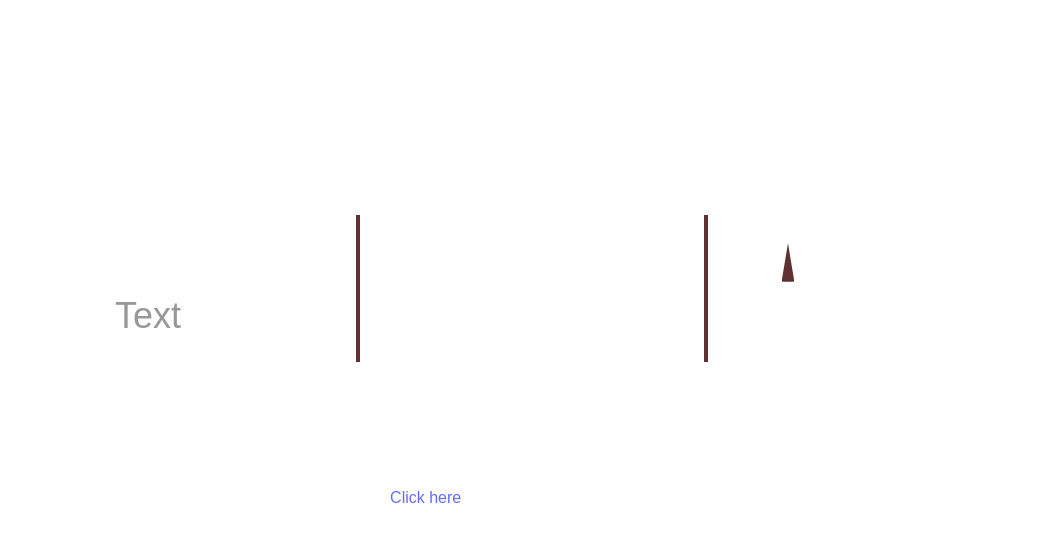
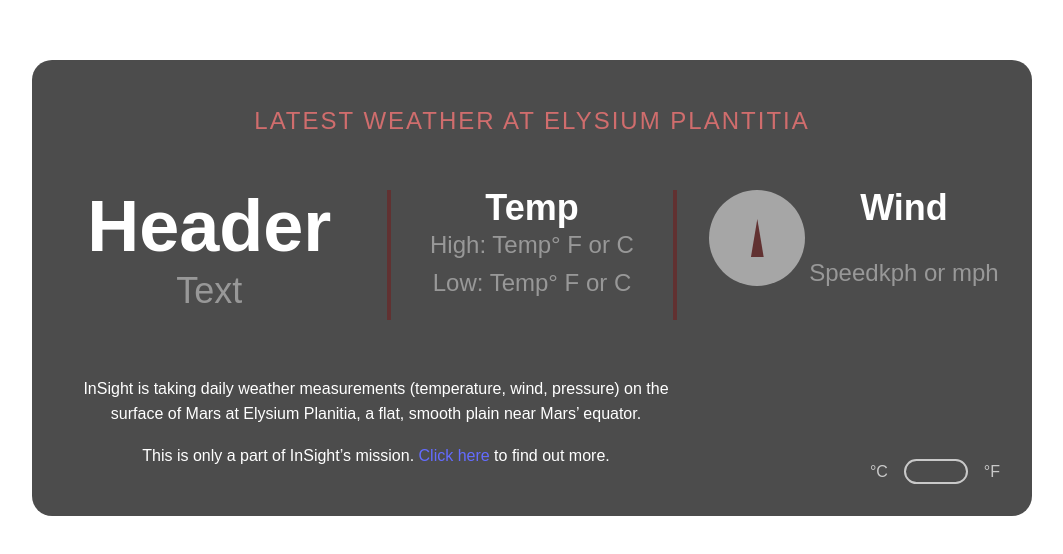
Before and after one commit to radhaya9av/the-mars, a React (Vite) app: page / in a window 1280 px wide. Shown: the part 112-666 px from the top of the page, without its empty margins (108-1171 px from the left). Built offline with nearby package versions, Linux system fonts and the light colour scheme.

Commit message:
MarsWeather_stylingImproved

```diff
--- a/src/components/Info.jsx
+++ b/src/components/Info.jsx
@@ -13,7 +13,7 @@ function Info() {
             </p>
             <p>
                 This is only a part of InSight’s mission.{' '}
-                <a href='https://mars.nasa.gov/insight/mission/overview/'>Click here</a>
+                <a href='https://mars.nasa.gov/insight/mission/overview/'> Click here </a>
                 to find out more.
             </p>
         </div>
--- a/src/components/Unit.jsx
+++ b/src/components/Unit.jsx
@@ -7,6 +7,7 @@ function Unit() {
       <>
         <div className = "UnitStyles">
             <label htmlFor='cel'>°C</label>
+            <div className = "Toggle"></div>
             <label htmlFor='fah'>°F</label>
         </div>
       </>
--- a/src/pages/home/home.jsx
+++ b/src/pages/home/home.jsx
@@ -6,6 +6,7 @@ import "../../styles/Home.scss"
 function Home() {
   return (
     <>
+      <div className = "MarsWeather">
         <div>
           <h1 className='main-title'>
               Latest weather at Elysium Plantitia
@@ -18,6 +19,7 @@ function Home() {
           <Info />
           <Unit />
         </div>
+      </div>
     </>
   )
 }
--- a/src/styles/Home.scss
+++ b/src/styles/Home.scss
@@ -53,6 +53,35 @@ a:hover {
     color: var(--clr-accent-dark);
 }
 
+.MarsWeather {
+    background: rgba(0, 0, 0, 0.7);
+    padding: 2em;
+    max-width: 1000px;
+    margin: 40px 0;
+    border-radius: 20px;
+
+  .main-title {
+    font-size: var(--fs-h1);
+    font-weight: var(--fw-light);
+    text-transform: uppercase;
+    color: var(--clr-accent);
+    letter-spacing: 2px;
+    grid-column: 1 / -1;
+  }
+
+  .section-title {
+    font-size: var(--fs-h2);
+    font-weight: var(--fw-bold);
+    margin: 0;
+  }
+
+  .reading {
+    font-size: var(--fs-h1);
+    margin: 0;
+    color: var(--clr-gray);
+  }
+}
+
 .InfoWrapper {
     display: grid;
     grid-template-columns: repeat(auto-fit, minmax(200px, 1fr));
```
Lines whose indentation alone changed are shown as unchanged.
